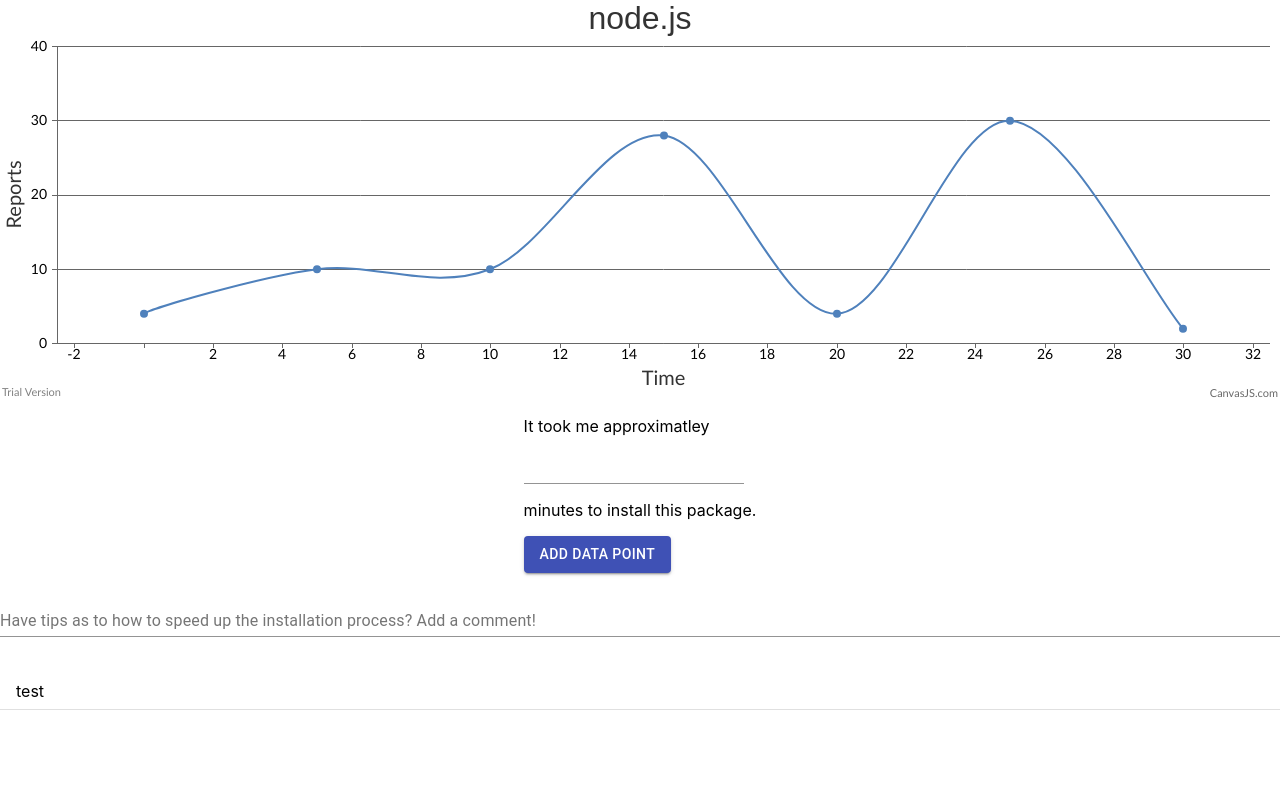
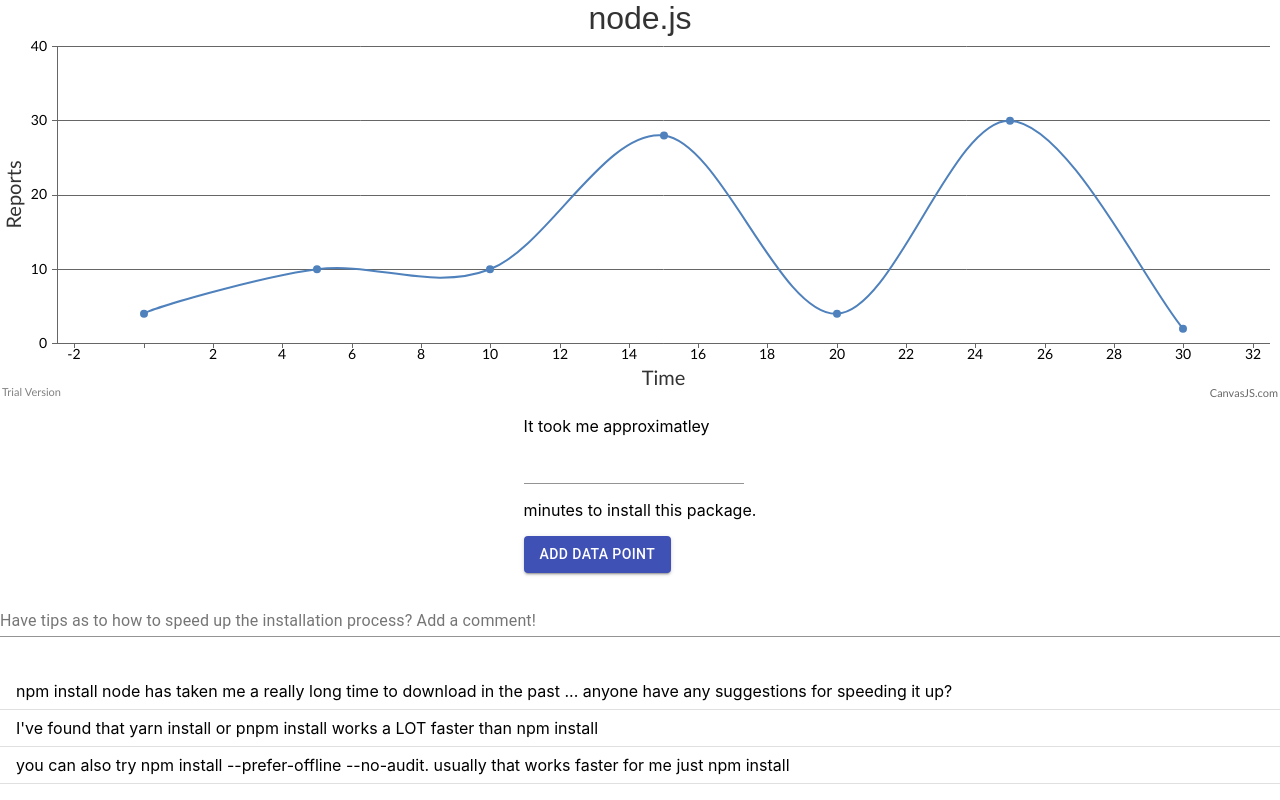
Before and after one commit to jennifer-s19/lmuhacks, a React (Create React App) app: page / in a window 1280 px wide. Built offline with nearby package versions, Linux system fonts and the light colour scheme.

Commit message:
Added sample comments

```diff
--- a/src/App.js
+++ b/src/App.js
@@ -21,8 +21,10 @@
 
     const[content, setContent] = useState("");
 
-    //initially, one comment
-    const [comments, setComments] = useState(["test"]);
+    //Here's our initial comment:
+    const [comments, setComments] = useState(["npm install node has taken me a really long time to download in the past ... anyone have any suggestions for speeding it up?",
+      "I've found that yarn install or pnpm install works a LOT faster than npm install",
+      "you can also try npm install --prefer-offline --no-audit. usually that works faster for me just npm install"]);
 
     const[dataPoints, setDataPoints] = useState(
       [
```
